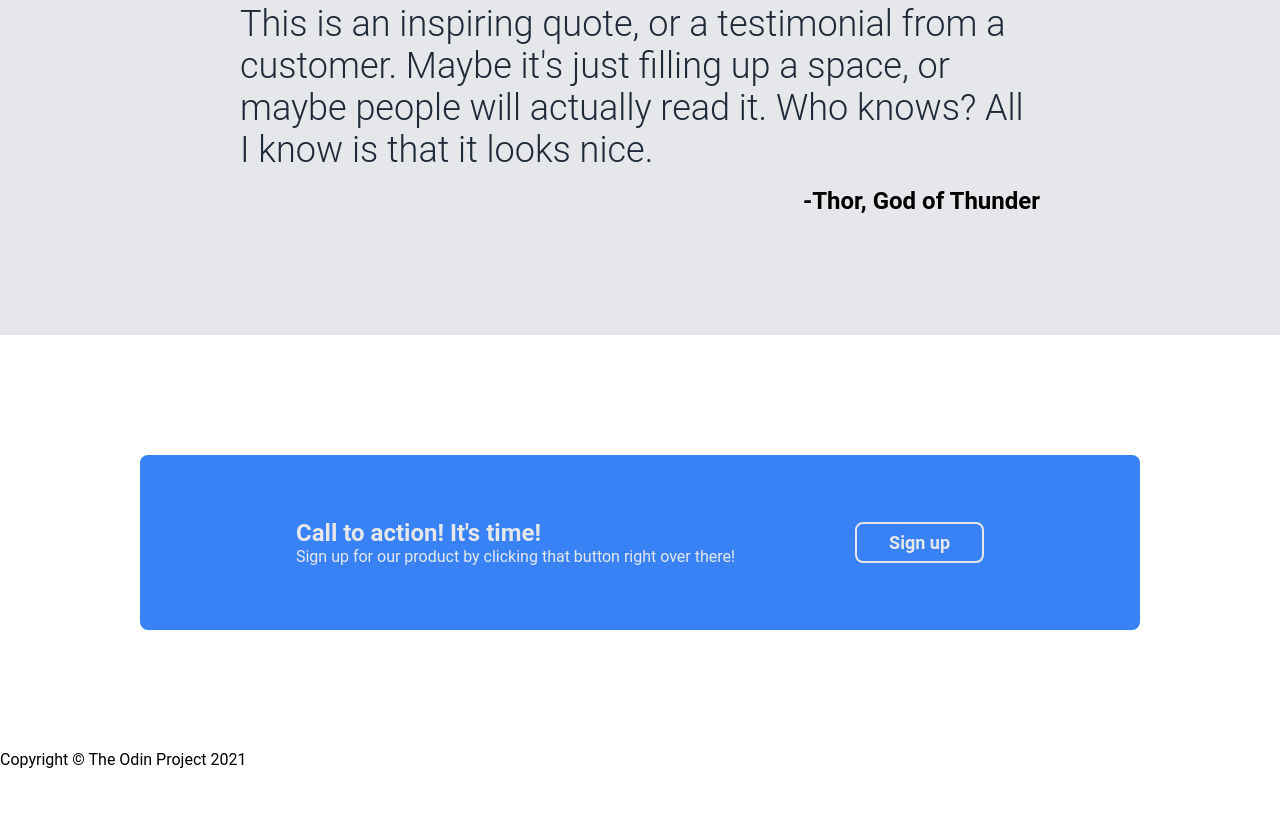
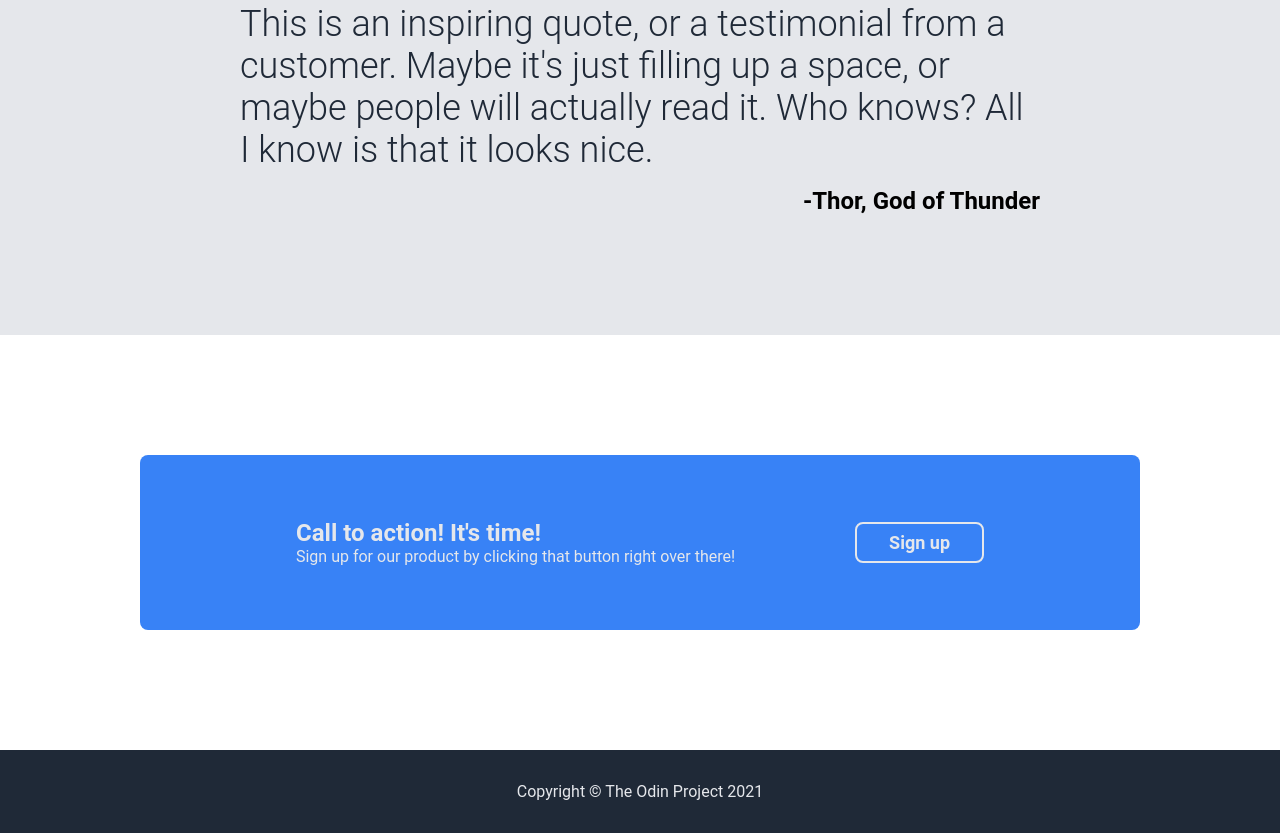
Before and after one commit to SpeakBoy/odin-landing-page, a plain HTML site: page index.html in a window 1280 px wide. Shown: the part 1098-1931 px from the top of the page. Before the commit the page ends 1867 px from the top, so only its background shows below. Drawn offline with Linux system fonts and the light colour scheme.

Commit message:
Add styling for footer

```diff
--- a/style.css
+++ b/style.css
@@ -166,6 +166,18 @@
     border: 2px solid #E5E7EB;
 }
 
+.footer {
+    display: flex;
+    justify-content: center;
+    align-items: center;
+    background-color: #1F2937;
+    padding: 32px;
+}
+
+.footer-text {
+    color: #E5E7EB;
+}
+
 body {
     display: flex;
     flex-direction: column;
```
